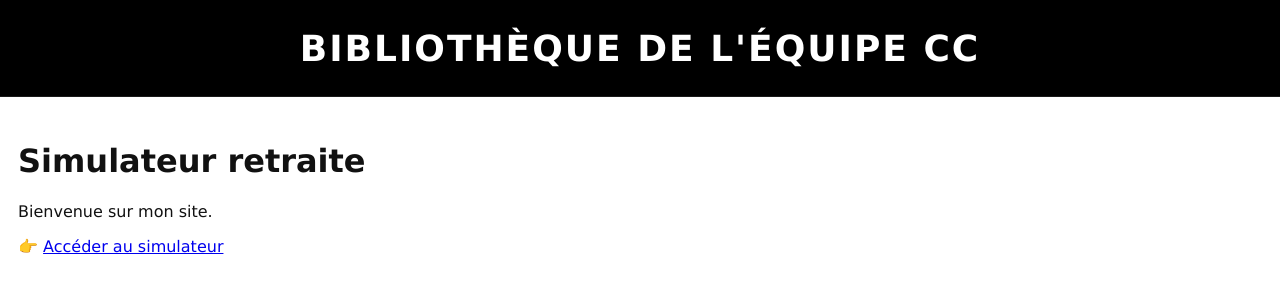
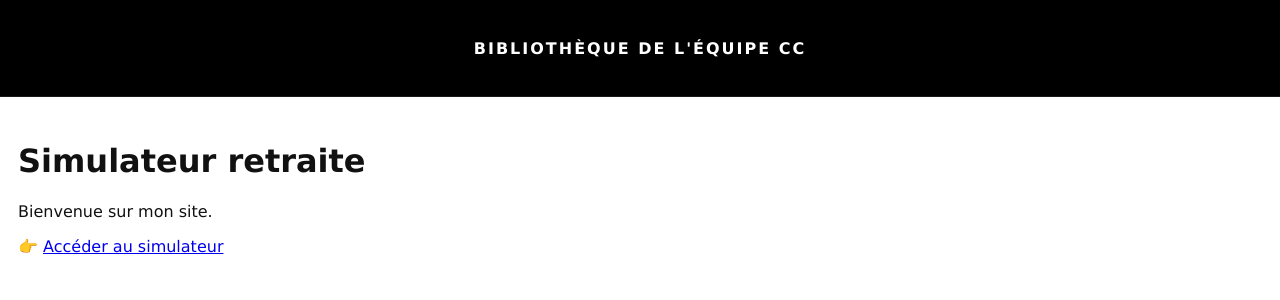
Before and after one commit to Romain-Borie/bibliotheque_CC.com, a Jekyll site: the page built from index.md, in a window 1280 px wide. Shown: the top 300 px of the page. Built offline with Jekyll 4.4.1, drawn with Linux system fonts in a browser that asks for light colours.

Commit message:
Update default.html

```diff
--- a/_layouts/default.html
+++ b/_layouts/default.html
@@ -26,8 +26,7 @@
       /* ===== TITRE ===== */
       .site-title {
         color: #fff;
-        font-size: 36px;
-        font-weight: 700;
+        font-size: 12.0pt;
         letter-spacing: 2px;
         text-transform: uppercase;
         font-family: Verdana;
```
